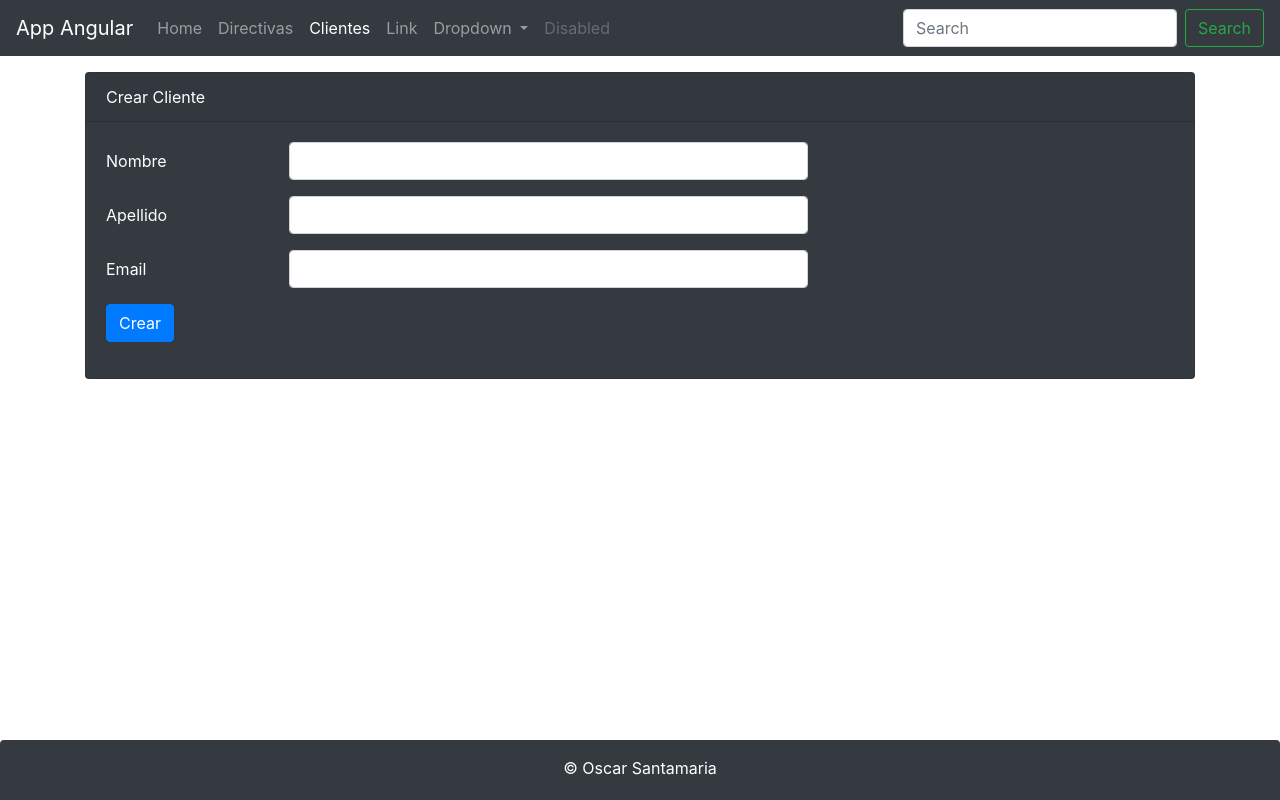
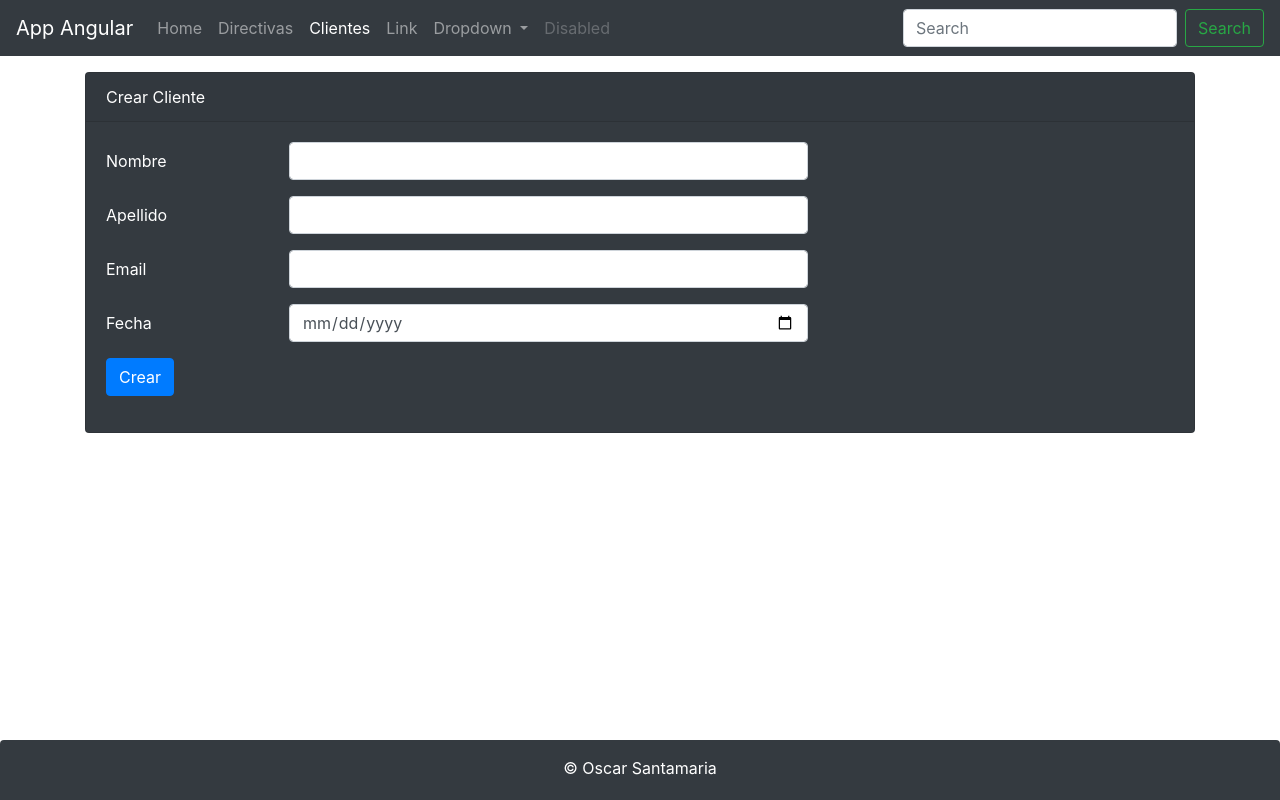
Before and after one commit to ozzman02/AngularAndSpringBoot, an Angular app in the folder frontend/clientes-app/: page /clientes/form in a window 1280 px wide. Built offline with nearby package versions, Linux system fonts and the light colour scheme.

Commit message:
backend - editar createAt

```diff
--- a/frontend/clientes-app/src/app/clientes/form.component.html
+++ b/frontend/clientes-app/src/app/clientes/form.component.html
@@ -72,6 +72,16 @@
                 </div>
             </div>
             <div class="form-group row">
+                <label for="createAt" class="col-form-label col-sm-2">Fecha</label>
+                <div class="col-sm-6">
+                    <input
+                        type="date"
+                        class="form-control"
+                        [(ngModel)]="cliente.createAt"
+                        name="createAt" >
+                </div>
+            </div>
+            <div class="form-group row">
                 <div class="col-sm-6">
                     <!-- Mantenmos el boton deshabilitado hasta que el formulario sea valido -->
                     <button
```
Also changed, not shown: 1 other file (tests, documents, lock files or other folders).
